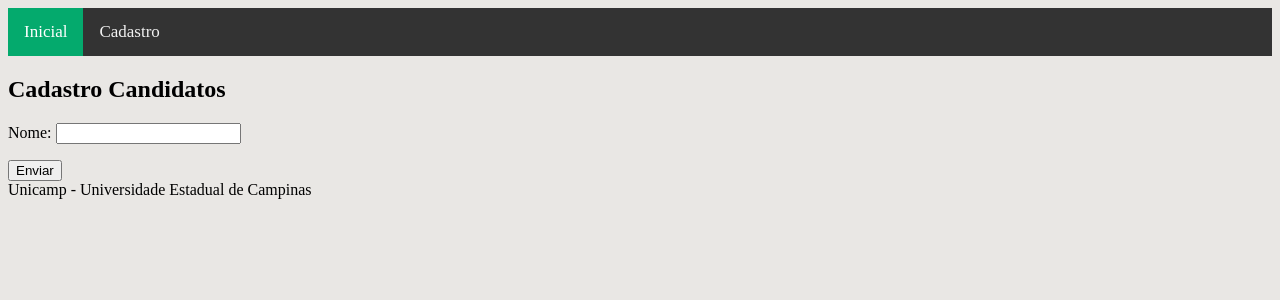
After one commit to glopes41/projetoIntegrador, a Django app: page /candidato-form in a window 1280 px wide. The commit adds this page. Shown: the top 300 px of the page. Run offline with Django 3.2, Linux system fonts and the light colour scheme.

Commit message:
Ajuste de configurações e paginas html,

```diff
--- a/main/models.py
+++ b/main/models.py
@@ -1,29 +1,29 @@
 from django.db import models
 
 class Tipo(models.Model):
-    idTipo = models.BigIntegerField()
-    peso = models.DecimalField(max_digits=5, decimal_places=2)
-    descricao = models.CharField(max_length=100, db_index=True)
+    idTipo = models.AutoField(primary_key=True)
+    peso = models.DecimalField(max_digits=5, decimal_places=2, null=False, blank=False)
+    descricao = models.CharField(max_length=100, db_index=True, null=False, blank=False)
 
 class Prova(models.Model):
     idProva = models.AutoField(primary_key=True)
-    idConcurso = models.BigIntegerField()
+    idConcurso = models.BigIntegerField(null=False, blank=False)
     numTipo = models.ForeignKey(Tipo, related_name='tipos', null=False, on_delete=models.PROTECT)
 
 class Examinador(models.Model):
     idExaminador = models.AutoField(primary_key=True)
-    nome = models.CharField(max_length=100, db_index=True)
+    nome = models.CharField(max_length=100, db_index=True, null=False, blank=False)
 
 class Candidato(models.Model):
     idCandidato = models.AutoField(primary_key=True)
-    nome = models.CharField(max_length=100, db_index=True)
-    aprovado = models.BooleanField()
-    habilitado = models.BooleanField()
+    nome = models.CharField(max_length=100, db_index=True, null=False, blank=False)
+    aprovado = models.BooleanField(null=True)
+    habilitado = models.BooleanField(null=True)
 
 class Avaliacao(models.Model):
     idAvaliacao = models.AutoField(primary_key=True)
     nota = models.DecimalField(max_digits=4, decimal_places=2)
-    data = models.DateField()
+    data = models.DateField(null=False, blank=False)
     prova = models.ForeignKey(Prova, related_name='provas', null=False, on_delete=models.PROTECT)
     numCandidato = models.ForeignKey(Candidato, related_name='candidatos', null=False, on_delete=models.PROTECT)
     numAvaliacao = models.ManyToManyField(Examinador, blank=False)
--- /dev/null
+++ b/main/templates/candidato_form.html
@@ -0,0 +1,12 @@
+{% extends "base.html" %}
+
+{% block conteudo %}
+
+<h2>Cadastro Candidatos</h2>
+<form method="POST">
+    {% csrf_token %}
+    {{ form.as_p }}
+    <button type="submit" class="btn btn-primary">Enviar</button>
+</form>
+
+{% endblock conteudo %}
--- a/main/views.py
+++ b/main/views.py
@@ -1,8 +1,9 @@
-from django.shortcuts import render
-from django.views.generic.edit import FormView
-from main import forms
+from django.views.generic import ListView, CreateView
+from .models import Candidato
 
-class ViewCadastroCandidatos(FormView):
-    template_name = "cadastroCandidatos.html"
-    form_class = forms.FormCandidato
-    success_url = "/"
+class CadastroCandidatosList(ListView):
+    model = Candidato
+
+class CadastroCandidatosCreate(CreateView):
+    model = Candidato
+    fields = ["nome"]
--- a/projetoIntegrador/urls.py
+++ b/projetoIntegrador/urls.py
@@ -18,10 +18,10 @@ from django.urls import path
 from django.conf.urls.static import static
 from django.conf import settings
 from django.views.generic import TemplateView
-from main import views
+from main.views import CadastroCandidatosCreate
 
 urlpatterns = [
     path('admin/', admin.site.urls),
     path('', TemplateView.as_view(template_name='index.html'), name='index'),
-    path('cadastro-candidato', views.ViewCadastroCandidatos.as_view(), name='cadastro_candidato'),
+    path('candidato-form', CadastroCandidatosCreate.as_view(template_name='candidato_form.html'), name='candidato_form'),
 ] + static(settings.STATIC_URL, document_root=settings.STATIC_ROOT)
--- a/static/css/main.css
+++ b/static/css/main.css
@@ -28,3 +28,13 @@
 body{
   background-color: rgb(233, 231, 228);
 }
+
+/* Style the links inside the navigation bar */
+.topnav rodape{
+  float: left;
+  color: #f1aeae;
+  text-align: center;
+  padding: 14px 16px;
+  text-decoration: none;
+  font-size: 12px;
+}
--- a/templates/snippets/barraNavegacao.html
+++ b/templates/snippets/barraNavegacao.html
@@ -1,4 +1,4 @@
 <div class="topnav">
     <a class="active" href="{% url 'index' %}">Inicial</a>
-    <a href="{% url 'cadastro_candidato' %}"> Cadastro </a>
+    <a href="{% url 'candidato_form' %}"> Cadastro </a>
 </div>
--- a/templates/snippets/rodape.html
+++ b/templates/snippets/rodape.html
@@ -1,3 +1,3 @@
-<footer>
+<footers class="rodape">
     Unicamp - Universidade Estadual de Campinas
 </footer>
```
Also changed, not shown: main/migrations/0002_auto_20240329_1454.py (added), main/migrations/0003_alter_tipo_idtipo.py (added), main/migrations/0004_alter_prova_numtipo.py (added), main/templates/base.html (renamed from templates/base.html), templates/cadastroCandidatos_list.html (renamed from templates/cadastroCandidatos.html). Lines whose indentation alone changed are shown as unchanged.
